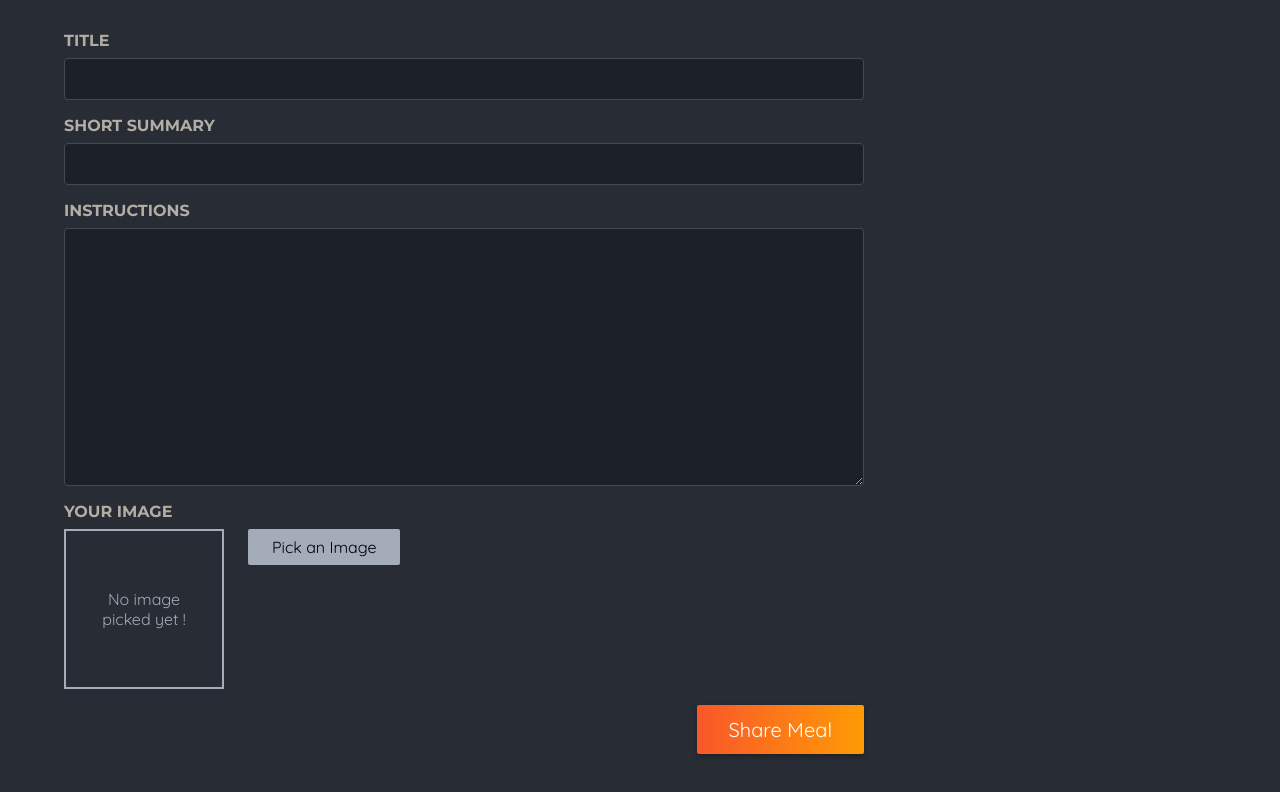
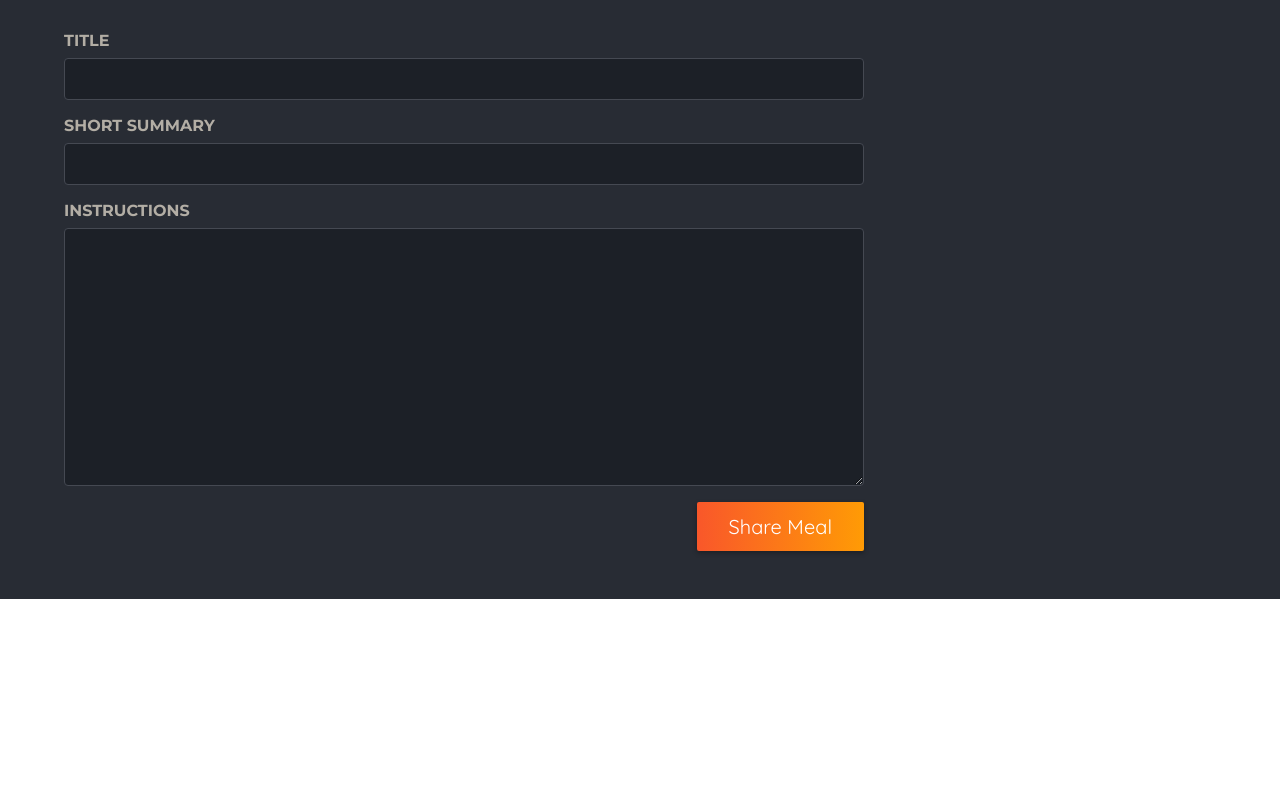
Before and after one commit to ekinkarakoc/foodies-app, a Next.js app: page /meals/share in a window 1280 px wide. Shown: the part 478-1270 px from the top of the page. After the commit the page ends 1077 px from the top, so only its background shows below. Built offline with nearby package versions, Linux system fonts and the light colour scheme.

Commit message:
delete-image

```diff
--- a/app/meals/share/page.js
+++ b/app/meals/share/page.js
@@ -1,6 +1,5 @@
 "use client";
 import { useFormStatus } from "react-dom";
-import ImagePicker from "@/components/meals/image-picker";
 import classes from "./page.module.css";
 import MealsFormSubmit from "@/components/meals/meals-form-submit";
 
@@ -58,7 +57,6 @@ export default function ShareMealPage() {
               required
             ></textarea>
           </p>
-          <ImagePicker label="Your image" name="image" />
           <p className={classes.actions}>
             <MealsFormSubmit />
           </p>
```
